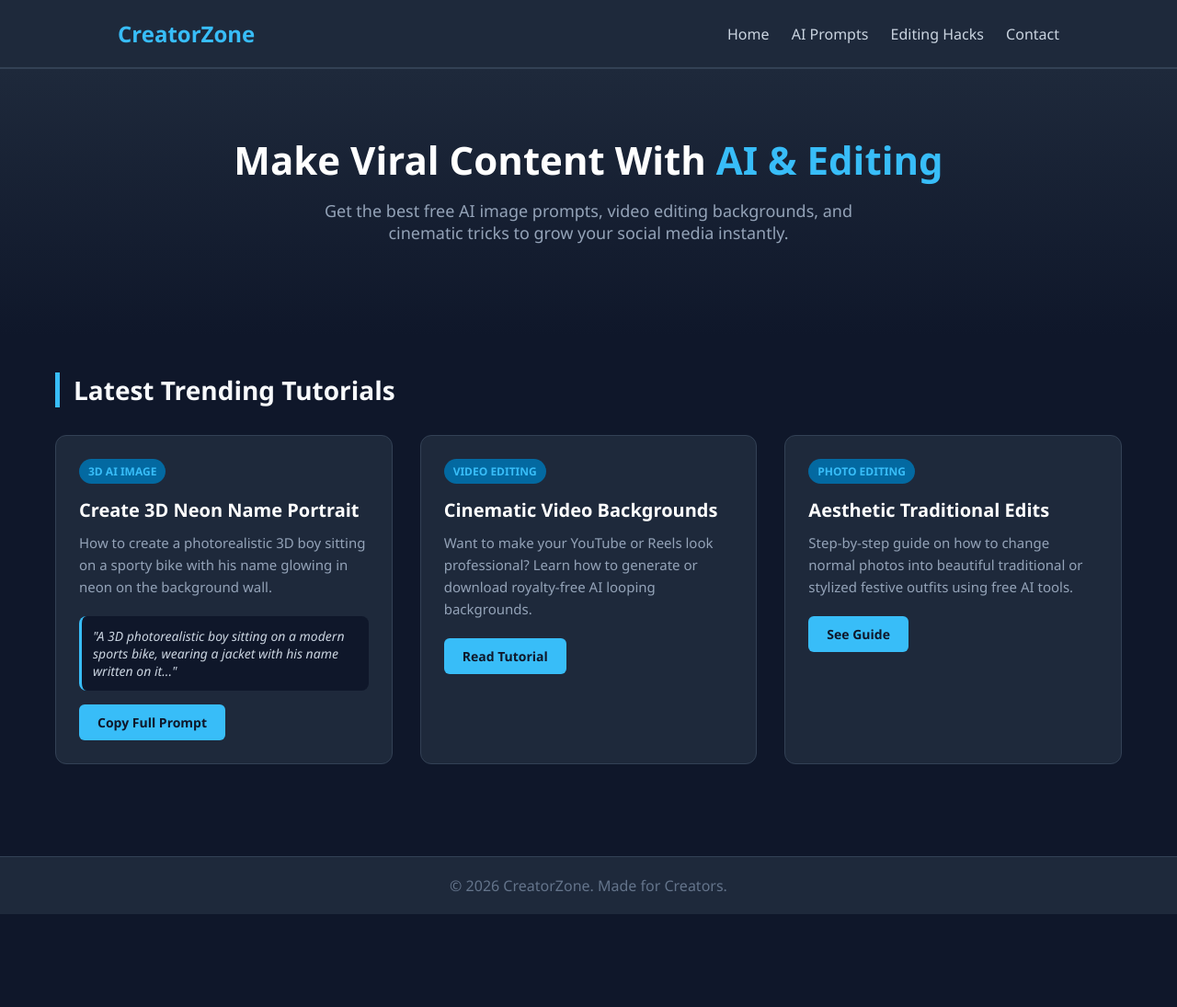
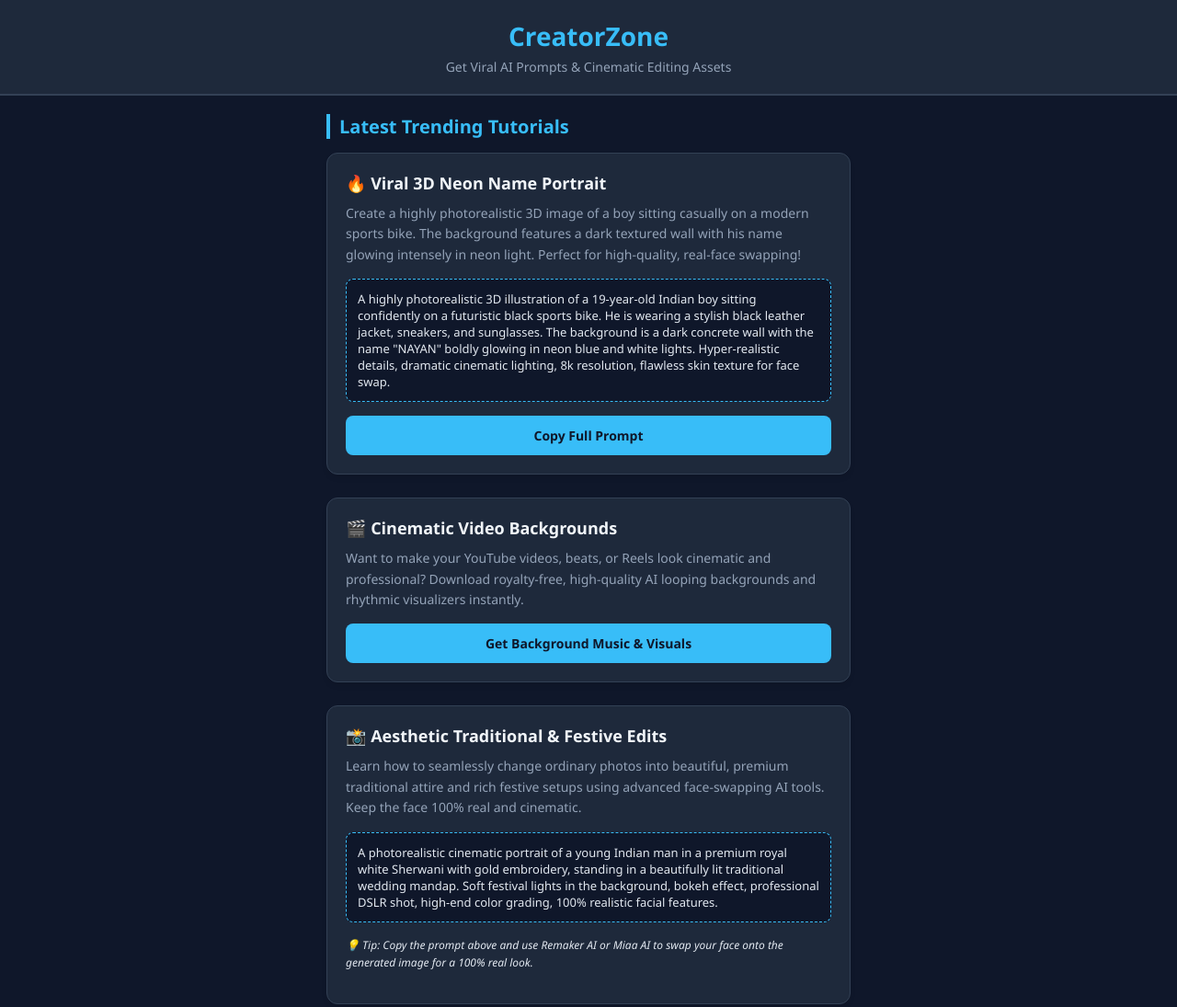
Before and after one commit to nayanthakuria18-blip/creatorzone, a plain HTML site: page index.html in a window 1280 px wide. Shown: the top 1095 px of the page at 92% size. Before the commit the page ends 994 px from the top, so only its background shows below. Drawn offline with Linux system fonts and the light colour scheme.

Commit message:
Update index.html

```diff
--- a/index.html
+++ b/index.html
@@ -3,7 +3,7 @@
 <head>
     <meta charset="UTF-8">
     <meta name="viewport" content="width=device-width, initial-scale=1.0">
-    <title>CreatorZone | Viral AI Prompts & Editing Hacks</title>
+    <title>CreatorZone | Viral AI Prompts & Editing</title>
     <style>
         /* CSS for Styling */
         * {
@@ -20,132 +20,83 @@
 
         header {
             background-color: #1e293b;
-            padding: 20px 10%;
-            display: flex;
-            justify-content: space-between;
-            align-items: center;
+            padding: 20px 10px;
+            text-align: center;
             border-bottom: 2px solid #334155;
         }
 
-        header .logo {
-            font-size: 24px;
-            font-weight: bold;
+        header h1 {
             color: #38bdf8;
+            font-size: 28px;
+            margin-bottom: 5px;
         }
 
-        nav a {
-            color: #cbd5e1;
-            text-decoration: none;
-            margin-left: 20px;
-            font-weight: 500;
-        }
-
-        nav a:hover {
-            color: #38bdf8;
-        }
-
-        .hero {
-            text-align: center;
-            padding: 70px 20px;
-            background: linear-gradient(to bottom, #1e293b, #0f172a);
-        }
-
-        .hero h1 {
-            font-size: 42px;
-            margin-bottom: 15px;
-            color: #ffffff;
-        }
-
-        .hero h1 span {
-            color: #38bdf8;
-        }
-
-        .hero p {
-            font-size: 18px;
+        header p {
             color: #94a3b8;
-            max-width: 600px;
-            margin: 0 auto 30px;
+            font-size: 14px;
         }
 
         .container {
-            max-width: 1200px;
-            margin: 0 auto;
-            padding: 40px 20px;
+            max-width: 600px;
+            margin: 20px auto;
+            padding: 0 15px;
         }
 
         .section-title {
-            font-size: 28px;
-            margin-bottom: 30px;
-            border-left: 5px solid #38bdf8;
-            padding-left: 15px;
-        }
-
-        .grid {
-            display: grid;
-            grid-template-columns: repeat(auto-fit, minmax(300px, 1fr));
-            gap: 30px;
+            font-size: 20px;
+            color: #38bdf8;
+            margin-bottom: 15px;
+            border-left: 4px solid #38bdf8;
+            padding-left: 10px;
         }
 
         .card {
             background-color: #1e293b;
             border-radius: 12px;
-            overflow: hidden;
+            padding: 20px;
+            margin-bottom: 25px;
+            box-shadow: 0 4px 6px -1px rgba(0, 0, 0, 0.1);
             border: 1px solid #334155;
-            transition: transform 0.3s ease;
-        }
-
-        .card:hover {
-            transform: translateY(-5px);
-        }
-
-        .card-content {
-            padding: 25px;
-        }
-
-        .card-tag {
-            background-color: #0369a1;
-            color: #38bdf8;
-            padding: 5px 10px;
-            border-radius: 20px;
-            font-size: 12px;
-            font-weight: bold;
-            display: inline-block;
-            margin-bottom: 15px;
         }
 
         .card h3 {
-            font-size: 20px;
+            font-size: 18px;
             margin-bottom: 10px;
-            color: #ffffff;
+            color: #f1f5f9;
         }
 
         .card p {
+            font-size: 14px;
             color: #94a3b8;
-            font-size: 15px;
             line-height: 1.6;
-            margin-bottom: 20px;
+            margin-bottom: 15px;
         }
 
         .prompt-box {
             background-color: #0f172a;
+            border: 1px dashed #38bdf8;
+            border-radius: 8px;
             padding: 12px;
-            border-radius: 8px;
-            font-size: 14px;
-            color: #cbd5e1;
-            border-left: 3px solid #38bdf8;
-            font-style: italic;
+            font-size: 13px;
+            color: #e2e8f0;
             margin-bottom: 15px;
+            word-wrap: break-word;
         }
 
         .btn {
             display: inline-block;
+            width: 100%;
             background-color: #38bdf8;
             color: #0f172a;
-            padding: 10px 20px;
-            border-radius: 6px;
+            text-align: center;
+            padding: 12px;
+            border-radius: 8px;
+            font-weight: bold;
             text-decoration: none;
-            font-weight: bold;
             font-size: 14px;
+            transition: background 0.2s;
+            cursor: pointer;
+            border: none;
         }
 
         .btn:hover {
@@ -153,74 +104,66 @@
         }
 
         footer {
-            background-color: #1e293b;
             text-align: center;
             padding: 20px;
-            margin-top: 60px;
             color: #64748b;
-            border-top: 1px solid #334155;
+            font-size: 12px;
+            margin-top: 40px;
+            border-top: 1px solid #1e293b;
         }
     </style>
 </head>
 <body>
 
     <header>
-        <div class="logo">CreatorZone</div>
-        <nav>
-            <a href="#">Home</a>
-            <a href="#">AI Prompts</a>
-            <a href="#">Editing Hacks</a>
-            <a href="#">Contact</a>
-        </nav>
+        <h1>CreatorZone</h1>
+        <p>Get Viral AI Prompts & Cinematic Editing Assets</p>
     </header>
 
-    <section class="hero">
-        <h1>Make Viral Content With <span>AI & Editing</span></h1>
-        <p>Get the best free AI image prompts, video editing backgrounds, and cinematic tricks to grow your social media instantly.</p>
-    </section>
+    <div class="container">
 
-    <div class="container">
         <h2 class="section-title">Latest Trending Tutorials</h2>
 
-        <div class="grid">
-            <!-- Card 1 -->
+        <!-- Card 1: AI Prompt -->
         <div class="card">
-                <div class="card-content">
-                    <span class="card-tag">3D AI IMAGE</span>
-                    <h3>Create 3D Neon Name Portrait</h3>
-                    <p>How to create a photorealistic 3D boy sitting on a sporty bike with his name glowing in neon on the background wall.</p>
-                    <div class="prompt-box">
-                        "A 3D photorealistic boy sitting on a modern sports bike, wearing a jacket with his name written on it..."
+            <h3>🔥 Viral 3D Neon Name Portrait</h3>
+            <p>Create a highly photorealistic 3D image of a boy sitting casually on a modern sports bike. The background features a dark textured wall with his name glowing intensely in neon light. Perfect for high-quality, real-face swapping!</p>
+            <div class="prompt-box" id="prompt1">
+                A highly photorealistic 3D illustration of a 19-year-old Indian boy sitting confidently on a futuristic black sports bike. He is wearing a stylish black leather jacket, sneakers, and sunglasses. The background is a dark concrete wall with the name "NAYAN" boldly glowing in neon blue and white lights. Hyper-realistic details, dramatic cinematic lighting, 8k resolution, flawless skin texture for face swap.
             </div>
-                    <a href="#" class="btn">Copy Full Prompt</a>
-                </div>
+            <button class="btn" onclick="copyPrompt()">Copy Full Prompt</button>
         </div>
 
-            <!-- Card 2 -->
+        <!-- Card 2: Video Editing -->
         <div class="card">
-                <div class="card-content">
-                    <span class="card-tag">VIDEO EDITING</span>
-                    <h3>Cinematic Video Backgrounds</h3>
-                    <p>Want to make your YouTube or Reels look professional? Learn how to generate or download royalty-free AI looping backgrounds.</p>
-                    <a href="#" class="btn">Read Tutorial</a>
-                </div>
+            <h3>🎬 Cinematic Video Backgrounds</h3>
+            <p>Want to make your YouTube videos, beats, or Reels look cinematic and professional? Download royalty-free, high-quality AI looping backgrounds and rhythmic visualizers instantly.</p>
+            <a href="https://www.youtube.com/@nayanbeats" target="_blank" class="btn">Get Background Music & Visuals</a>
         </div>
 
-            <!-- Card 3 -->
+        <!-- Card 3: Photo Editing -->
         <div class="card">
-                <div class="card-content">
-                    <span class="card-tag">PHOTO EDITING</span>
-                    <h3>Aesthetic Traditional Edits</h3>
-                    <p>Step-by-step guide on how to change normal photos into beautiful traditional or stylized festive outfits using free AI tools.</p>
-                    <a href="#" class="btn">See Guide</a>
+            <h3>📸 Aesthetic Traditional & Festive Edits</h3>
+            <p>Learn how to seamlessly change ordinary photos into beautiful, premium traditional attire and rich festive setups using advanced face-swapping AI tools. Keep the face 100% real and cinematic.</p>
+            <div class="prompt-box">
+                A photorealistic cinematic portrait of a young Indian man in a premium royal white Sherwani with gold embroidery, standing in a beautifully lit traditional wedding mandap. Soft festival lights in the background, bokeh effect, professional DSLR shot, high-end color grading, 100% realistic facial features.
             </div>
+            <p style="font-size: 12px; color: #e2e8f0; font-style: italic;">💡 Tip: Copy the prompt above and use Remaker AI or Miaa AI to swap your face onto the generated image for a 100% real look.</p>
         </div>
-        </div>
+
     </div>
 
     <footer>
         <p>&copy; 2026 CreatorZone. Made for Creators.</p>
     </footer>
 
+    <script>
+        function copyPrompt() {
+            var promptText = document.getElementById("prompt1").innerText;
+            navigator.clipboard.writeText(promptText);
+            alert("Prompt copied to clipboard! Paste it into Bing Image Creator or Midjourney.");
+        }
+    </script>
+
 </body>
 </html>
```
Lines whose indentation alone changed are shown as unchanged.
